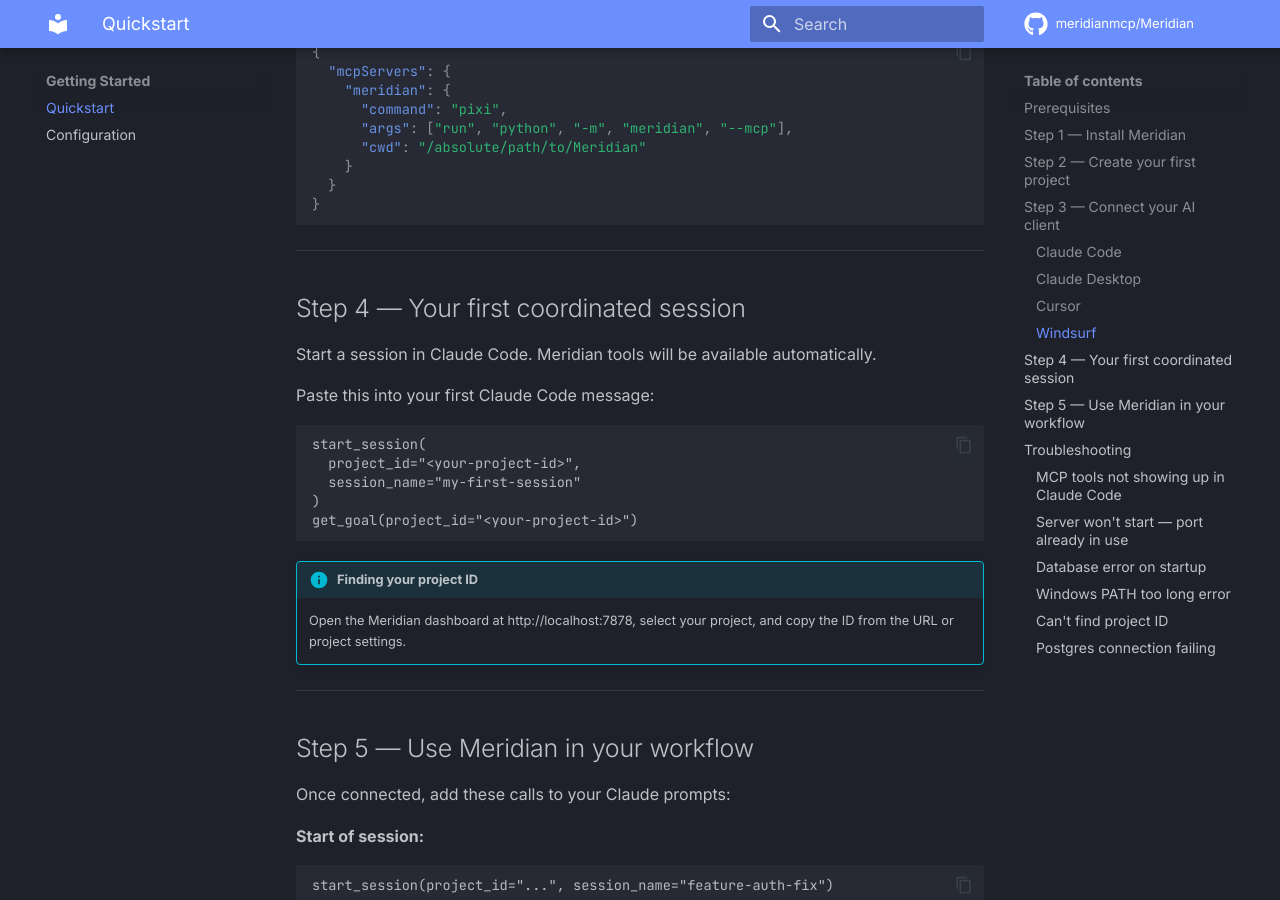
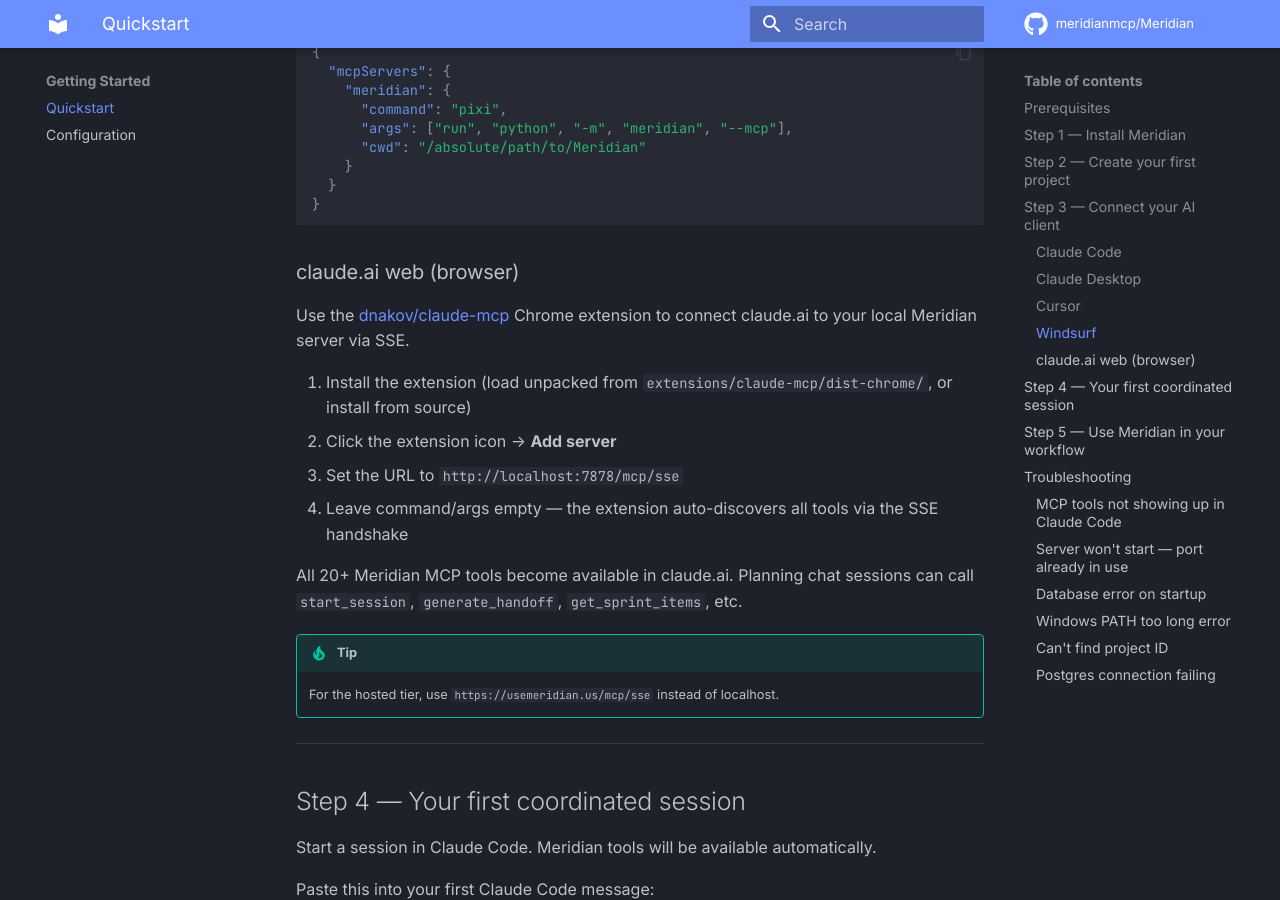
Before and after one commit to meridianmcp/Meridian, an MkDocs documentation site: the page built from docs/quickstart.md, in a window 1280 px wide and 900 px high, scrolled down 2545 px. Built offline with MkDocs 1.6.1 and Material for MkDocs 9.7.7, drawn with Linux system fonts in a browser that asks for light colours; comment, search, counter and statistics services are not loaded.

Commit message:
docs: add claude.ai SSE setup to quickstart + update landing page URL
- quickstart.md: new "claude.ai web" section under Step 3 showing
  /mcp/sse URL for dnakov/claude-mcp extension
- landing.html: update extension URL from /mcp → /mcp/sse, bump tool
  count from 19 → 20+ to reflect recent additions

Co-Authored-By: Claude Sonnet 4.6 <noreply@anthropic.com>

````diff
--- a/docs/quickstart.md
+++ b/docs/quickstart.md
@@ -143,6 +143,20 @@ Add to `~/.codeium/windsurf/mcp_config.json`:
 }
 ```
 
+### claude.ai web (browser)
+
+Use the [dnakov/claude-mcp](https://github.com/dnakov/claude-mcp) Chrome extension to connect claude.ai to your local Meridian server via SSE.
+
+1. Install the extension (load unpacked from `extensions/claude-mcp/dist-chrome/`, or install from source)
+2. Click the extension icon → **Add server**
+3. Set the URL to `http://localhost:7878/mcp/sse`
+4. Leave command/args empty — the extension auto-discovers all tools via the SSE handshake
+
+All 20+ Meridian MCP tools become available in claude.ai. Planning chat sessions can call `start_session`, `generate_handoff`, `get_sprint_items`, etc.
+
+!!! tip
+    For the hosted tier, use `https://usemeridian.us/mcp/sse` instead of localhost.
+
 ---
 
 ## Step 4 — Your first coordinated session
````
Also changed, not shown: 1 other file.
